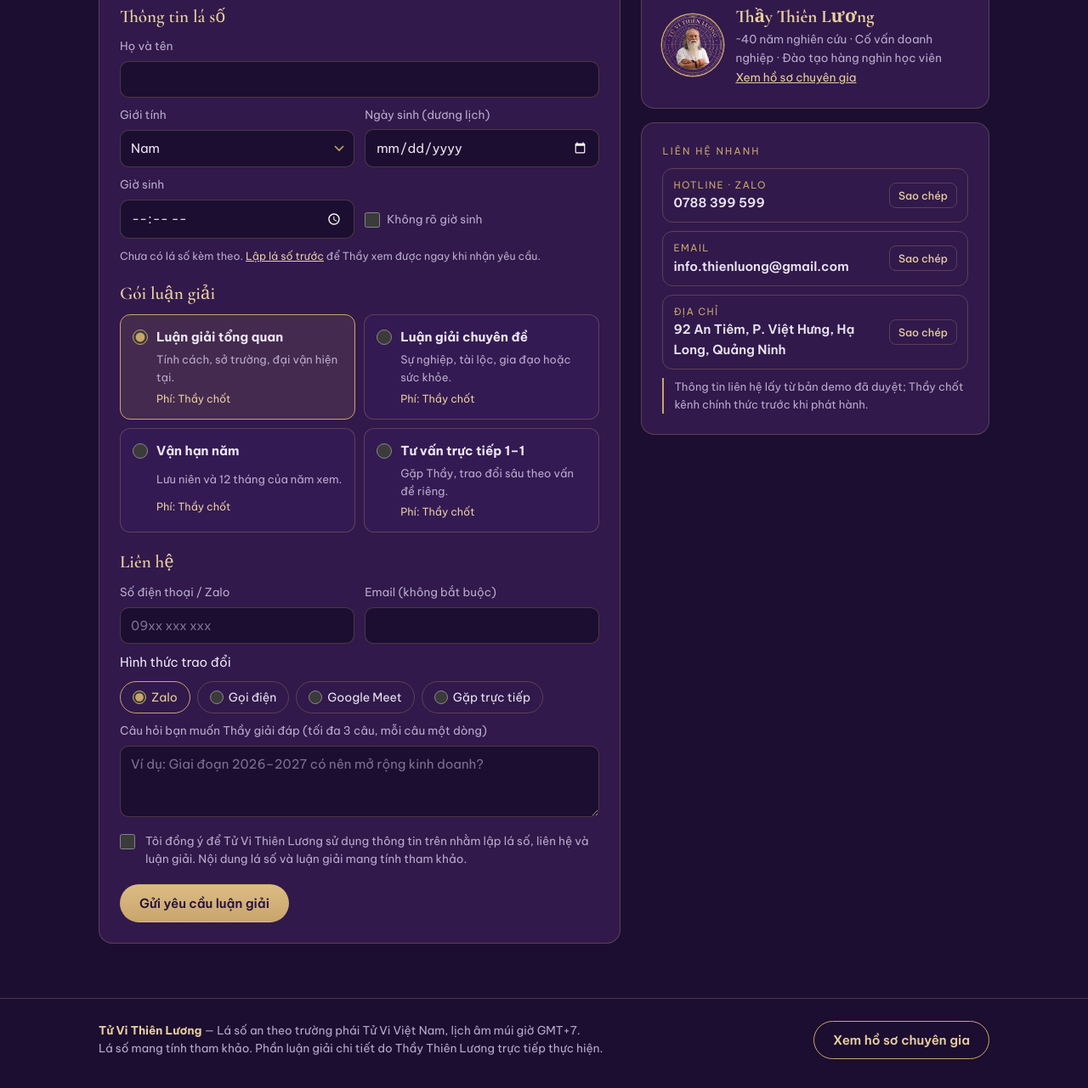
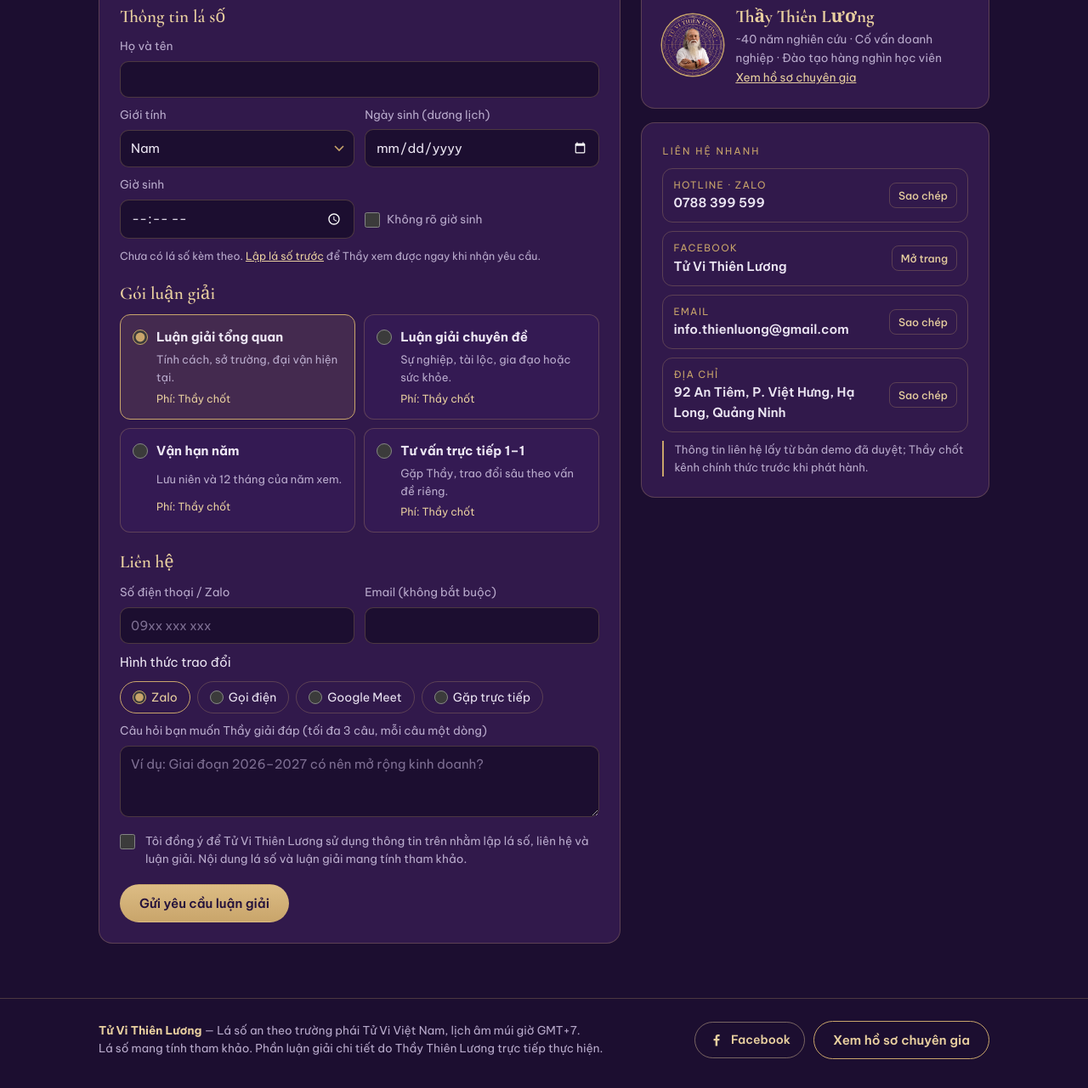
Before and after one commit to phuctran200299-hash/tuvithienluong, a plain HTML site: page dat-lich.html in a window 1280 px wide. Shown: the part 263-1544 px from the top of the page at 85% size. Drawn offline with nearby package versions, Linux system fonts and the light colour scheme.

Commit message:
Thêm link Facebook; tự deploy lên tuvithienluong.vn khi push main
- Nút Facebook ở chân trang cả 5 trang và dòng Facebook trong "Liên hệ nhanh" (Đặt lịch)
- GitHub Actions: test → build (SITE_URL=https://tuvithienluong.vn) → wrangler pages deploy
- README/CLAUDE.md: ghi web thật, cách deploy tự động và deploy tay

Co-Authored-By: Claude Opus 5.5 <noreply@anthropic.com>

```diff
--- a/assets/css/style.css
+++ b/assets/css/style.css
@@ -430,8 +430,8 @@ input[type="checkbox"], input[type="radio"] { accent-color: var(--tl-gold-500);
 .crow { display: grid; grid-template-columns: minmax(0, 1fr) auto; gap: 10px; align-items: center; border: 1px solid var(--tl-line); border-radius: 12px; padding: 10px 12px; }
 .crow .k { font-size: 11.5px; letter-spacing: .12em; text-transform: uppercase; color: var(--tl-gold-500); }
 .crow .v { font-weight: 600; user-select: all; overflow-wrap: anywhere; }
-.copy { background: none; border: 1px solid var(--tl-line); color: var(--tl-gold-300); border-radius: 8px; padding: 6px 10px; font: 500 12.5px var(--f-body); cursor: pointer; }
-.copy:hover { border-color: var(--tl-gold-500); }
+.copy, .open-link { background: none; border: 1px solid var(--tl-line); color: var(--tl-gold-300); border-radius: 8px; padding: 6px 10px; font: 500 12.5px var(--f-body); cursor: pointer; }
+.copy:hover, .open-link:hover { border-color: var(--tl-gold-500); }
 #formPanel { scroll-margin-top: calc(env(safe-area-inset-top, 0px) + 100px); }
 .done { display: grid; gap: 14px; text-align: center; justify-items: center; padding: 28px; }
 .done .code { font-family: ui-monospace, Menlo, monospace; font-size: 20px; color: var(--tl-gold-300); letter-spacing: .06em; border: 1px dashed var(--tl-gold-500); border-radius: 10px; padding: 8px 16px; }
@@ -457,6 +457,12 @@ input[type="checkbox"], input[type="radio"] { accent-color: var(--tl-gold-500);
 .site-footer b, .site-footer strong { color: var(--tl-gold-300); }
 .site-footer .footer-inner { display: flex; flex-wrap: wrap; gap: 14px 24px; align-items: center; justify-content: space-between; }
 .footer-cta { flex: none; }
+.footer-actions { display: flex; flex-wrap: wrap; gap: 10px; align-items: center; }
+.footer-fb { display: inline-flex; align-items: center; justify-content: center; gap: 8px; padding: 9px 16px; border: 1px solid rgb(232 207 159 / .45); border-radius: 999px; color: #e8cf9f; font-weight: 600; font-size: 14px; text-decoration: none; }
+.footer-fb:hover { border-color: #e8cf9f; background: rgb(232 207 159 / .08); }
+.footer-fb .fb-ico { flex: none; }
+.open-link { text-decoration: none; }
+@media (max-width: 639px) { .footer-actions { width: 100%; flex-direction: column; align-items: stretch; } .footer-actions > * { width: 100%; } }
 
 /* ---------- Bảng chi tiết một cung (chạm trên điện thoại) ---------- */
 .cung-sheet {
--- a/dat-lich.html
+++ b/dat-lich.html
@@ -130,6 +130,10 @@
               <button type="button" class="copy" data-copy="0788399599">Sao chép</button>
             </div>
             <div class="crow">
+              <div><div class="k">Facebook</div><div class="v">Tử Vi Thiên Lương</div></div>
+              <a class="open-link" href="https://www.facebook.com/share/1AFWyd9L9b/" target="_blank" rel="noopener">Mở trang</a>
+            </div>
+            <div class="crow">
               <div><div class="k">Email</div><div class="v">info.thienluong@gmail.com</div></div>
               <button type="button" class="copy" data-copy="info.thienluong@gmail.com">Sao chép</button>
             </div>
@@ -151,7 +155,10 @@
         <p><b>Tử Vi Thiên Lương</b> — Lá số an theo trường phái Tử Vi Việt Nam, lịch âm múi giờ GMT+7.</p>
         <p>Lá số mang tính tham khảo. Phần luận giải chi tiết do Thầy Thiên Lương trực tiếp thực hiện.</p>
       </div>
-      <a class="btn btn-ghost footer-cta" href="chuyen-gia.html">Xem hồ sơ chuyên gia</a>
+      <div class="footer-actions">
+        <a class="footer-fb" href="https://www.facebook.com/share/1AFWyd9L9b/" target="_blank" rel="noopener" aria-label="Facebook Tử Vi Thiên Lương (mở tab mới)"><svg class="fb-ico" viewBox="0 0 24 24" width="18" height="18" aria-hidden="true"><path fill="currentColor" d="M13.5 22v-8.2h2.8l.4-3.2h-3.2V8.5c0-.9.3-1.6 1.6-1.6h1.7V4.1c-.3 0-1.3-.1-2.5-.1-2.5 0-4.1 1.5-4.1 4.2v2.4H7.4v3.2h2.8V22h3.3z"/></svg> Facebook</a>
+        <a class="btn btn-ghost footer-cta" href="chuyen-gia.html">Xem hồ sơ chuyên gia</a>
+      </div>
     </div>
   </footer>
 
```
Also changed, not shown: CLAUDE.md (+1 -0 lines), bai-viet.html (+4 -1 lines), chuyen-gia.html (+4 -1 lines), index.html (+4 -1 lines), la-so.html (+4 -1 lines), .github/workflows/deploy.yml (added), README.md.
